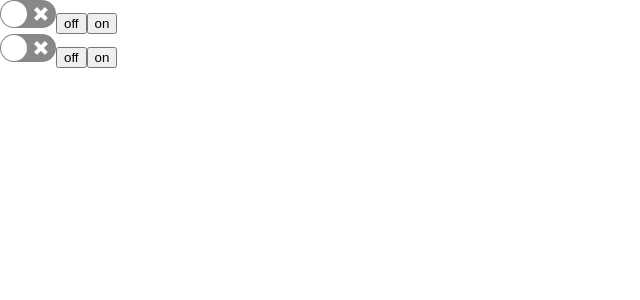
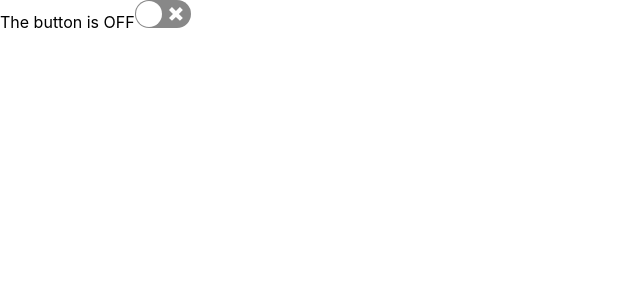
Before and after one commit to Yacarreon93/training-advanced-react-component-patterns, a React (Create React App) app: page / in a window 1280 px wide. Shown: the top 300 px of the page, without its empty margins (0-640 px from the left). Built offline with nearby package versions, Linux system fonts and the light colour scheme.

Commit message:
[LS15] Create layers

```diff
--- a/src/lessons/lesson15.js
+++ b/src/lessons/lesson15.js
@@ -1,4 +1,4 @@
-import React, { Component } from 'react';
+import React, { Component, Fragment } from 'react';
 
 import Switch from '../Switch';
 
@@ -118,6 +118,20 @@ class Toggle extends Component {
   }
 }
 
+/*
+  What if we have a lot of layers?
+  Should we have to pass the props to every layer?
+*/
+const Layer1 = ({ on, toggle }) => <Layer2 on={on} toggle={toggle} />;
+const Layer2 = ({ on, toggle }) => (
+  <Fragment>
+    {on ? 'The button is ON' : 'The button is OFF'}
+    <Layer3 on={on} toggle={toggle} />
+  </Fragment>
+);
+const Layer3 = ({ on, toggle }) => <Layer4 on={on} toggle={toggle} />;
+const Layer4 = ({ on, toggle }) => <Switch checked={on} onChange={toggle} />;
+
 class Usage extends Component {
   initialState = { bothOn: false };
 
@@ -125,7 +139,11 @@ class Usage extends Component {
 
   lastWasButton = false;
 
-  handleToggle = on => this.setState(({ bothOn: on }));
+  handleToggle = on => {
+    console.log('handleToggle', on);
+
+    this.setState(({ bothOn: on }));
+  }
 
   handleStateChange = (changes) => {
     const isButtonChange = changes.type === Toggle.stateChangeTypes.toggleOff || changes.type === Toggle.stateChangeTypes.toggleOn;
@@ -140,12 +158,11 @@ class Usage extends Component {
   }
 
   render() {
-    const { bothOn } = this.state;
-
     return (
       <div>
-        <Toggle on={bothOn} onStateChange={this.handleStateChange} />
-        <Toggle on={bothOn} onStateChange={this.handleStateChange} />
+        <Toggle onToggle={this.handleToggle}>
+          {({ on, toggle }) => <Layer1 on={on} toggle={toggle} />}
+        </Toggle>
       </div>
     );
   }
```
